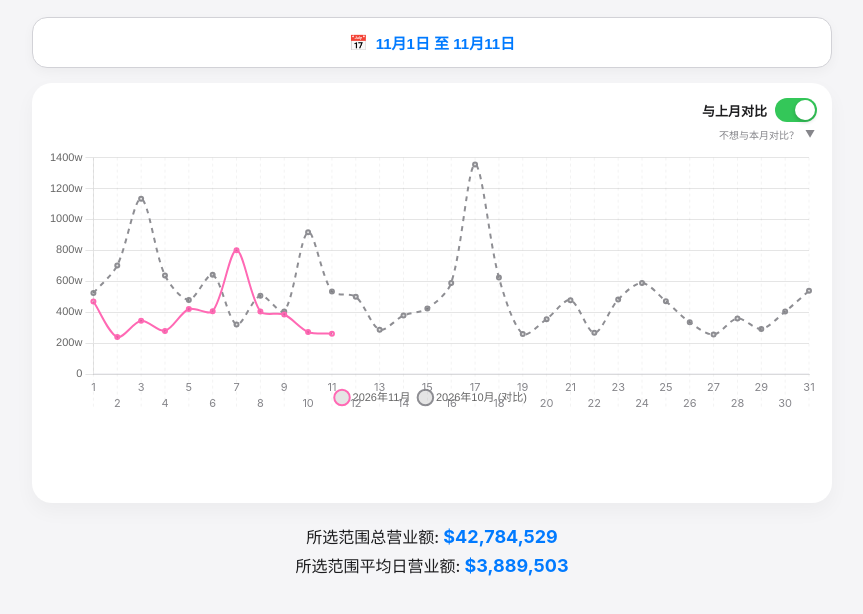
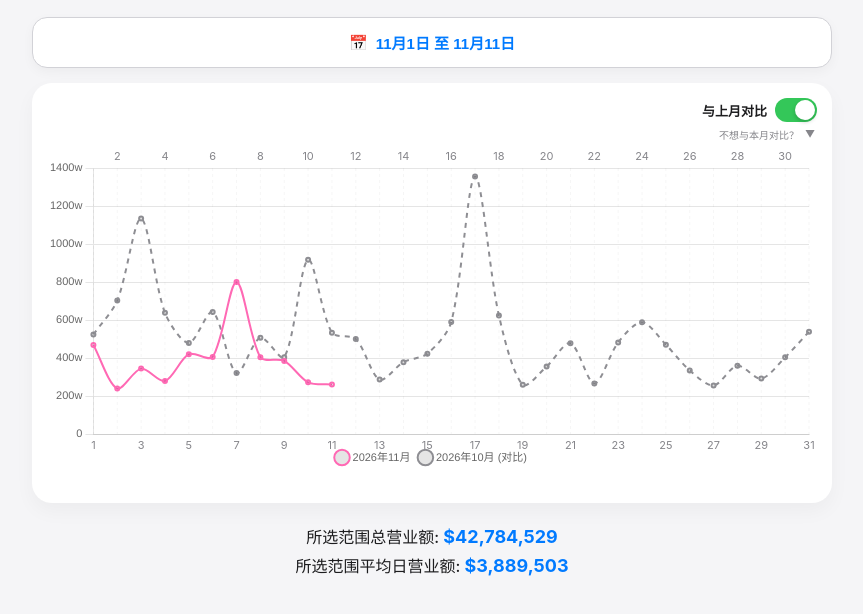
Before and after one commit to juhaoge08/-, a plain HTML site: page history.html in a window 1280 px wide. Shown: the part 54-668 px from the top of the page, without its empty margins (208-1071 px from the left). Drawn offline with nearby package versions, Linux system fonts and the light colour scheme.

Commit message:
Update history.html

```diff
--- a/history.html
+++ b/history.html
@@ -20,7 +20,6 @@
 
         .data-content { display: none; }
 
-        /* 主筛选按钮 */
         .main-filter-btn {
             width: 100%; background: white; border: 1px solid #d2d2d7; padding: 14px;
             border-radius: 15px; font-size: 15px; font-weight: bold; color: #007aff;
@@ -29,14 +28,12 @@
         }
         .main-filter-btn:active { background: #f0f0f5; transform: scale(0.98); }
 
-        /* 图表容器，给底部留空间给错位的数字 */
-        .chart-container { position: relative; background: white; padding: 15px; padding-top: 65px; padding-bottom: 50px; border-radius: 20px; box-shadow: 0 8px 20px rgba(0,0,0,0.04); height: 420px; margin-bottom: 10px; }
+        /* 图表容器：顶部留白给双数，底部留白给单数 */
+        .chart-container { position: relative; background: white; padding: 15px; padding-top: 65px; padding-bottom: 10px; border-radius: 20px; box-shadow: 0 8px 20px rgba(0,0,0,0.04); height: 420px; margin-bottom: 10px; }
 
         /* ================= 右侧模块 ================= */
         .chart-header { position: absolute; top: 15px; right: 15px; z-index: 10; }
         .compare-widget { position: relative; display: flex; flex-direction: column; align-items: flex-end; }
-
-        /* 第一行：文字 + 开关 */
         .compare-main-row { display: flex; align-items: center; gap: 8px; }
         .compare-label { font-size: 13px; color: #1d1d1f; font-weight: 600; }
 
@@ -60,7 +57,6 @@
         input:checked + .slider { background-color: #34C759; }
         input:checked + .slider:before { transform: translateX(18px); }
 
-        /* 下拉菜单 */
         .dropdown-menu {
             position: absolute; top: 55px; right: 0; background: white; border: 1px solid #e5e5ea;
             border-radius: 12px; box-shadow: 0 10px 25px rgba(0,0,0,0.1); min-width: 150px;
@@ -79,7 +75,7 @@
         .stats-info { text-align: center; font-size: 16px; color: #1d1d1f; font-weight: 500; min-height: 20px; padding: 10px 0; line-height: 1.6; }
         .stats-info span { color: #007aff; font-weight: 700; font-size: 18px; }
 
-        /* ================= 日历弹窗模态框 ================= */
+        /* ================= 日历弹窗 ================= */
         .calendar-modal {
             position: fixed; top: 0; left: 0; right: 0; bottom: 0;
             background: rgba(0,0,0,0.4); display: flex; align-items: center; justify-content: center;
@@ -132,10 +128,8 @@
         </button>
 
         <div class="chart-container">
-            <!-- 右上角模块 -->
             <div class="chart-header">
                 <div class="compare-widget" id="dropdownWrapper">
-                    <!-- 第一行 -->
                     <div class="compare-main-row">
                         <span class="compare-label" id="compare-label">与上月对比</span>
                         <label class="switch">
@@ -143,18 +137,15 @@
                             <span class="slider"></span>
                         </label>
                     </div>
-                    <!-- 第二行 -->
                     <div class="compare-sub-row">
                         <span class="compare-subtext">不想与本月对比？</span>
                         <div class="dropdown-trigger" onclick="toggleDropdown(event)">
                             <span class="arrow" id="arrowIcon">▼</span>
                         </div>
                     </div>
-                    <!-- 下拉菜单 -->
                     <div class="dropdown-menu" id="dropdownMenu"></div>
                 </div>
             </div>
-
             <canvas id="historyChart"></canvas>
         </div>
 
@@ -162,9 +153,8 @@
     </div>
 </div>
 
-<!-- 日历弹窗 -->
 <div class="calendar-modal" id="calendarModal">
-    <div class="calendar-popup-content" id="calendarPopupContent">
+    <div class="calendar-popup-content">
         <div class="calendar-header">
             <button class="arrow-btn" onclick="changeMonth(-1)">◀</button>
             <span id="calendar-title">加载中...</span>
@@ -182,7 +172,7 @@
 <script>
     const lineColors = ['#FF69B4', '#007AFF', '#34C759', '#FF9500', '#AF52DE', '#5856D6', '#FF3B30', '#FFCC00', '#5AC8FA', '#FF2D55', '#A2845E', '#00C7BE', '#8E8E93', '#FF9F0A'];
 
-    // ================= 自定义 X 轴插件 =================
+    // ================= X轴插件：单数在底，双数在顶，虚线贯穿 =================
     const staggeredXAxis = {
         id: 'staggeredXAxis',
         afterDraw(chart) {
@@ -192,26 +182,6 @@
             ctx.save();
             ctx.font = '11px -apple-system, BlinkMacSystemFont, sans-serif';
             ctx.textAlign = 'center';
-            ctx.textBaseline = 'top';
-
-            // 绘制从图表底部贯穿的极淡虚线
-            ctx.strokeStyle = 'rgba(0, 0, 0, 0.05)';
-            ctx.lineWidth = 1;
-            ctx.setLineDash([3, 3]);
-
-            for (let i = 0; i < 31; i++) {
-                const xPos = x.getPixelForTick(i);
-                if (xPos < chartArea.left || xPos > chartArea.right) continue;
-
-                ctx.beginPath();
-                ctx.moveTo(xPos, chartArea.top);
-                ctx.lineTo(xPos, chartArea.bottom + 35); // 向下延伸到文字下方
-                ctx.stroke();
-            }
-
-            // 取消虚线，开始画数字
-            ctx.setLineDash([]);
-            ctx.fillStyle = '#86868b';
 
             for (let i = 0; i < 31; i++) {
                 const label = i + 1;
@@ -219,19 +189,30 @@
                 if (xPos < chartArea.left || xPos > chartArea.right) continue;
 
                 const isOdd = label % 2 !== 0;
-                // 单数靠上，双数靠下
-                const yPos = isOdd ? chartArea.bottom + 8 : chartArea.bottom + 24;
 
-                ctx.fillText(label, xPos, yPos);
+                // 画极淡虚线（从最顶到最底）
+                ctx.strokeStyle = 'rgba(0, 0, 0, 0.04)';
+                ctx.lineWidth = 1;
+                ctx.setLineDash([3, 3]);
+                ctx.beginPath();
+                ctx.moveTo(xPos, chartArea.top);
+                ctx.lineTo(xPos, chartArea.bottom);
+                ctx.stroke();
+
+                // 写字
+                ctx.setLineDash([]);
+                ctx.fillStyle = '#86868b';
+
+                if (isOdd) {
+                    // 单数：在图表最底部（0起始点）
+                    ctx.textBaseline = 'top';
+                    ctx.fillText(label, xPos, chartArea.bottom + 6);
+                } else {
+                    // 双数：在图表最上方
+                    ctx.textBaseline = 'bottom';
+                    ctx.fillText(label, xPos, chartArea.top - 6);
+                }
             }
-
-            // 画一条图表底部的底线
-            ctx.beginPath();
-            ctx.strokeStyle = '#e5e5ea';
-            ctx.moveTo(chartArea.left, chartArea.bottom);
-            ctx.lineTo(chartArea.right, chartArea.bottom);
-            ctx.stroke();
-
             ctx.restore();
         }
     };
@@ -247,36 +228,36 @@
         options: {
             responsive: true,
             maintainAspectRatio: false,
-            interaction: { mode: 'index', intersect: false }, // 悬停/点击整列
+            interaction: { mode: 'index', intersect: false },
             layout: {
-                padding: { bottom: 40 } // 给底部数字错位留空间
+                padding: { top: 20, bottom: 20 } // 上下留白给数字
             },
-            onClick: (e) => {
-                // 强制用户点击时展示 tooltip
-                const canvasPosition = Chart.helpers.getRelativePosition(e, historyChart);
-                const xValue = historyChart.scales.x.getValueForPixel(canvasPosition.x);
+            onClick: (e, elements, chart) => {
+                // ★ 核心功能：点击任意位置，锁定显示该日期所有月份的金额
+                const canvasPosition = Chart.helpers.getRelativePosition(e, chart);
+                const xValue = chart.scales.x.getValueForPixel(canvasPosition.x);
                 if (xValue !== undefined) {
                     const index = Math.round(xValue);
                     if (index >= 0 && index < 31) {
-                        historyChart.tooltip.setActiveElements(
-                            historyChart.data.datasets.map((ds, i) => ({ datasetIndex: i, index: index })),
+                        chart.tooltip.setActiveElements(
+                            chart.data.datasets.map((ds, i) => ({ datasetIndex: i, index: index })),
                             { x: canvasPosition.x, y: canvasPosition.y }
                         );
-                        historyChart.tooltip.update();
-                        historyChart.draw();
+                        chart.tooltip.update();
+                        chart.draw();
                     }
                 }
             },
             plugins: {
                 legend: { display: true, position: 'bottom', labels: { boxWidth: 10, font: { size: 11 }, usePointStyle: true } },
                 tooltip: {
-                    backgroundColor: 'rgba(0,0,0,0.8)',
-                    padding: 10,
+                    backgroundColor: 'rgba(0,0,0,0.85)',
+                    padding: 12,
                     titleFont: { size: 14 },
                     bodyFont: { size: 13 },
                     displayColors: true,
                     callbacks: {
-                        title: function(context) { return context[0].label + ' 号'; },
+                        title: function(context) { return '📅 ' + context[0].label + ' 号 营业额'; },
                         label: function(context) {
                             let label = context.dataset.label || '';
                             if (label) label += ': ';
@@ -284,6 +265,8 @@
                                 let valInWan = context.parsed.y / 10000;
                                 let formatted = valInWan.toLocaleString('zh-CN', { maximumFractionDigits: 2 });
                                 label += formatted + ' 万';
+                            } else {
+                                label += '无数据';
                             }
                             return label;
                         }
@@ -293,7 +276,7 @@
             scales: {
                 x: {
                     grid: { display: false },
-                    ticks: { display: false } // 隐藏默认的X轴，用我们的插件画
+                    ticks: { display: false } // 隐藏自带，用插件画
                 },
                 y: {
                     beginAtZero: true,
@@ -322,12 +305,6 @@
         const match = dateStr.match(/(?:(\d+)年)?(\d+)月(\d+)日/);
         if (match) return { year: match[1] ? Number(match[1]) : new Date().getFullYear(), month: Number(match[2]) - 1, day: Number(match[3]) };
         return null;
-    }
-    function formatDateForDisplay(dateStr) {
-        const d = parseDateToObj(dateStr);
-        if (!d) return dateStr;
-        const cY = new Date().getFullYear();
-        return d.year === cY ? `${d.month + 1}月${d.day}日` : `${d.year}年${d.month + 1}月${d.day}日`;
     }
     function formatObjToDisplay(obj) {
         if (!obj) return '';
@@ -402,7 +379,6 @@
             }
         });
     }
-    // ====================================================
 
     function renderCalendar() {
         const year = currentCalDate.getFullYear();
```
